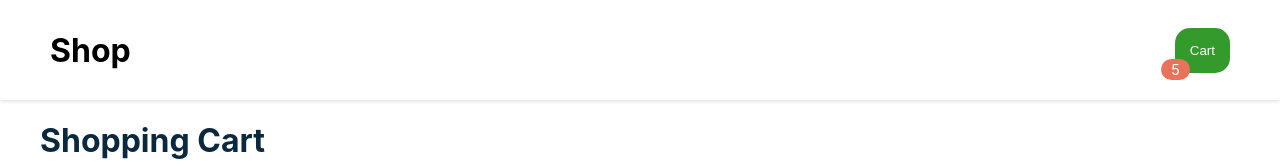
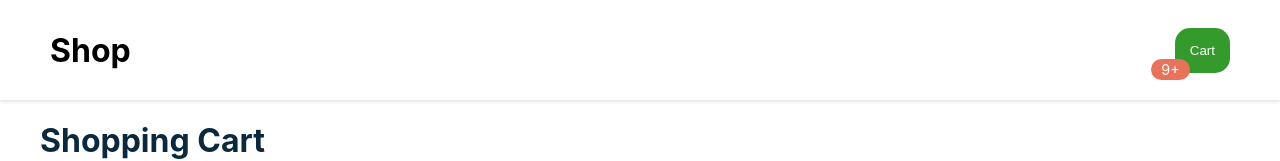
Before and after one commit to ericgomez/shopping-cart, a React (Create React App) app: page / in a window 1280 px wide. Shown: the top 161 px of the page. Built offline with nearby package versions, Linux system fonts and the light colour scheme.

Commit message:
Add logic of component BubbleAlert

```diff
--- a/src/components/BubbleAlert.js
+++ b/src/components/BubbleAlert.js
@@ -12,8 +12,18 @@
 }
 
 class BubbleAlert extends Component {
+  getNumber (n) {
+    if (!n) {
+      return ''
+    }
+
+    return n > 9 ? '9+' : n
+  }
+
   render () {
-    return <span style={styles.bubbleAlert}>5</span>
+    const { value } = this.props
+
+    return <span style={styles.bubbleAlert}>{this.getNumber(value)}</span>
   }
 }
 
--- a/src/components/Cart.js
+++ b/src/components/Cart.js
@@ -22,7 +22,7 @@
     return (
       <div>
         <span style={styles.bubble}>
-          <BubbleAlert />
+          <BubbleAlert value={10} />
         </span>
         <button style={styles.cart}>Cart</button>
       </div>
```
